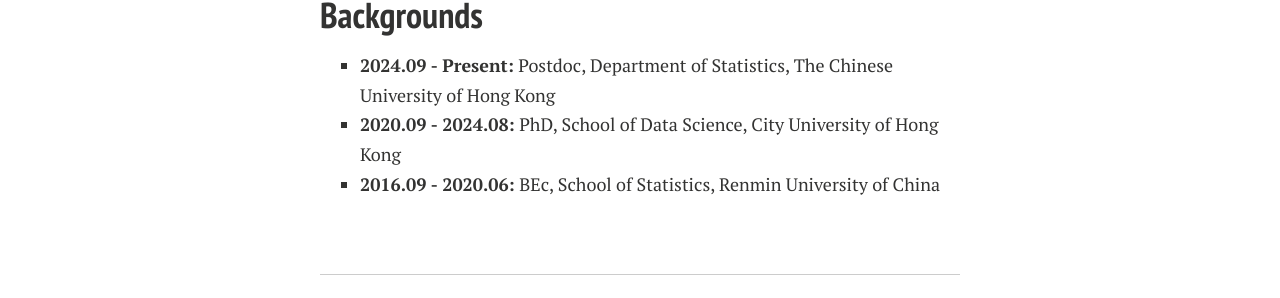
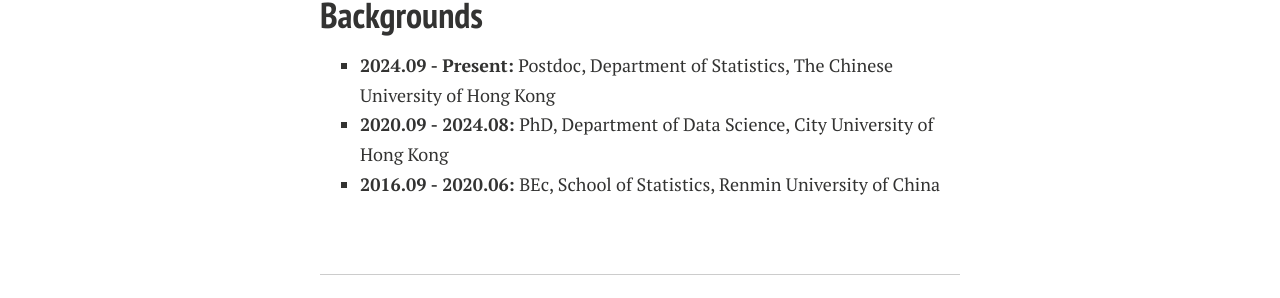
Before and after one commit to YLKnight/YLKnight.github.io, a Jekyll site: the page built from index.md, in a window 1280 px wide. Shown: the part 406-704 px from the top of the page. Built offline with Jekyll 4.4.1, drawn with Linux system fonts in a browser that asks for light colours; nearby versions of some CDN libraries; comment, search, counter and statistics services are not loaded; a style sheet for code colours, icons or effects is not loaded; our own code applies the rules of GitHub Pages for plain Markdown files.

Commit message:
Update index.md

```diff
--- a/index.md
+++ b/index.md
@@ -17,7 +17,7 @@
 ## Backgrounds
 
 - **2024.09 - Present:** Postdoc, Department of Statistics, The Chinese University of Hong Kong
-- **2020.09 - 2024.08:** PhD, School of Data Science, City University of Hong Kong
+- **2020.09 - 2024.08:** PhD, Department of Data Science, City University of Hong Kong
 - **2016.09 - 2020.06:** BEc, School of Statistics, Renmin University of China
 
 <br>
```
